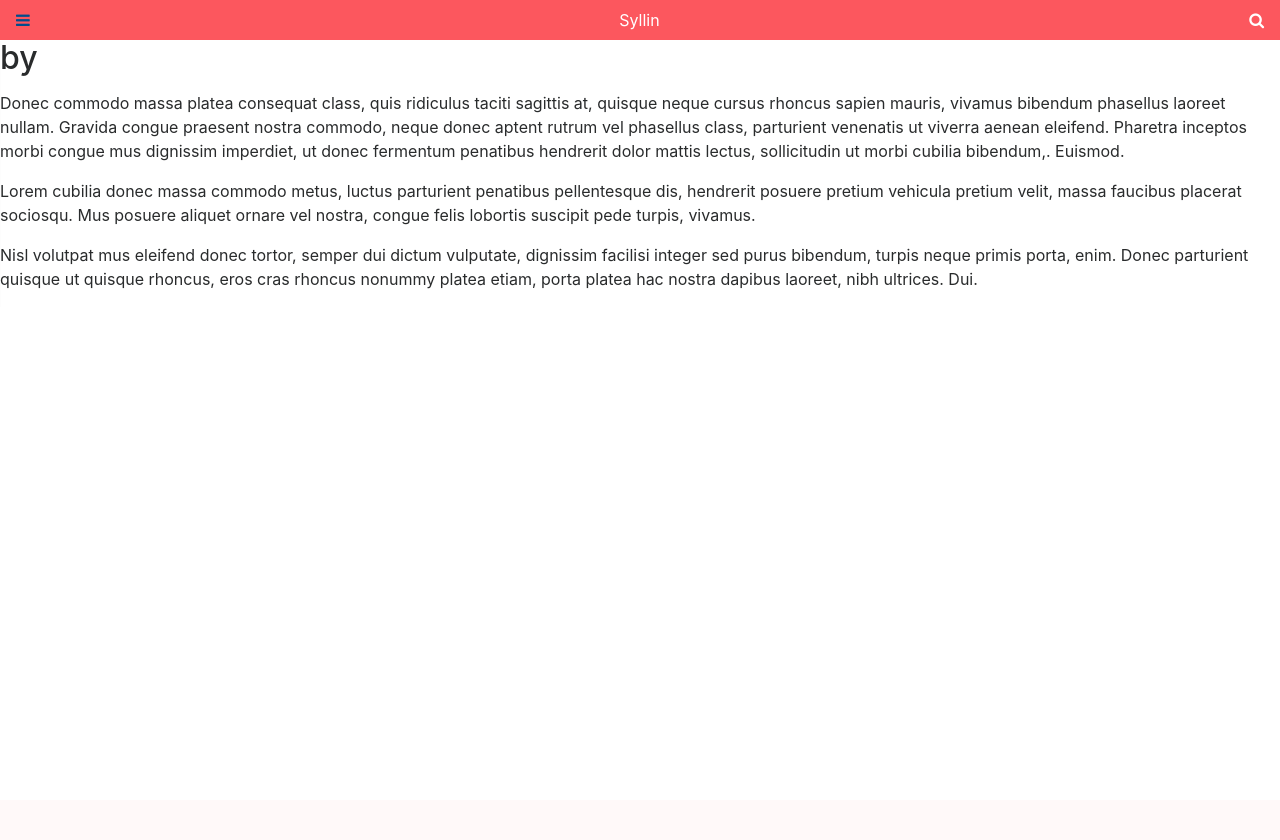
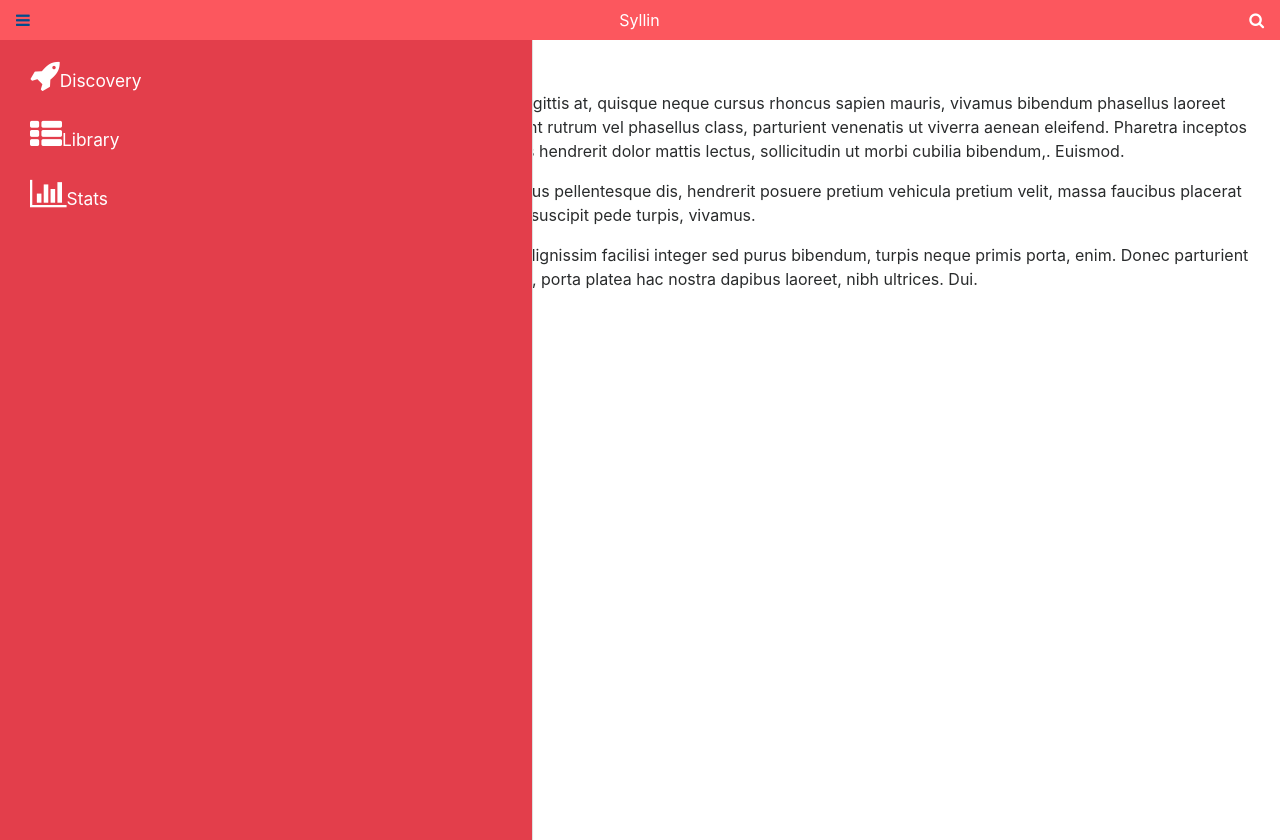
Before and after one commit to patenode/syllin, a Python web app: template syllin/templates/album/view.html in a window 1280 px wide. Before the commit the page ends 289 px from the top, so only its background shows below. Run offline with Jinja, Linux system fonts and the light colour scheme; the template is opened without the code that fills it, so the values that code supplies are empty.

Commit message:
Add navigational elements to sidebar. Adjust styling on sidebar. Add code to force full-height sidebar.

```diff
--- a/syllin/static/css/syllin.min.css
+++ b/syllin/static/css/syllin.min.css
@@ -1 +1 @@
-html{height:100%}body{height:100%}#main-container{padding:0;padding-left:0;padding-right:0}.nav{background-color:#fc575e}.nav-link{color:#fff}
+.full-height{height:100%}html{height:100%}body{height:100%}#main-container{padding:0;padding-left:0;padding-right:0}#nav-drawer .drawer-contents{background-color:#e33e4b}.nav{background-color:#fc575e}.nav-link{color:#fff}.nav-icon{color:#fff}.nav-item{color:#fff;font-size:13pt}
--- a/syllin/static/sass/syllin.sass
+++ b/syllin/static/sass/syllin.sass
@@ -14,6 +14,9 @@ $facebook-blue: #3b5999
 $pinterest-red: #bd081b
 $tumblr-blue: #36465d
 
+.full-height
+  height: 100%
+
 html
   height: 100%
 
@@ -26,9 +29,20 @@ body
     left: 0px
     right: 0px
 
+#nav-drawer
+  .drawer-contents
+    background-color: $dark-red
+
 // Nav styles
 .nav
   background-color: $red
 
 .nav-link
   color: $white
+
+.nav-icon
+  color: $white
+
+.nav-item
+  color: $white
+  font-size: 13pt
--- a/syllin/templates/drawer.html
+++ b/syllin/templates/drawer.html
@@ -1,3 +1,21 @@
-<div id="nav-drawer" class="drawer drawer-inside dw-xs-5 fold" aria-labelledby="nav-drawer">
-    <div class="drawer-contents">Test contents</div>
+<div id="nav-drawer" class="drawer drawer-inside dw-xs-5 fold.open full-height" aria-labelledby="nav-drawer">
+    <div class="drawer-contents">
+        <ul class="drawer-nav">
+            <li role="presentation">
+                <a href="#">
+                    <i class="mr-auto fa fa-rocket fa-2x nav-icon"></i><span class="ml-auto nav-item">Discovery</span>
+                </a>
+            </li>
+            <li role="presentation">
+                <a href="#">
+                    <i class="fa fa-th-list fa-2x nav-icon"></i><span class="nav-item">Library</span>
+                </a>
+            </li>
+            <li role="presentation">
+                <a href="#">
+                    <i class="fa fa-bar-chart fa-2x nav-icon"></i><span class="nav-item">Stats</span>
+                </a>
+            </li>
+        </ul>
+    </div>
 </div>
--- a/syllin/templates/layouts.html
+++ b/syllin/templates/layouts.html
@@ -7,11 +7,11 @@
     <title>{% block title %}Syllin{% endblock %}</title>
 </head>
 <body class="has-canvas">
-<div class="container-fluid" id="main-container">
+<div class="container-fluid full-height" id="main-container">
     <div>
         {% include 'nav.html' %}
     </div>
-    <div class="has-inner-drawer">   <!-- TODO: Implement drawer -->
+    <div class="has-inner-drawer full-height">   <!-- TODO: Implement drawer -->
         {% include 'drawer.html' %}
         {% block content %}{% endblock %}
     </div>
```
Also changed, not shown: syllin/static/css/syllin.css (+17 -0 lines), 1 other file.
